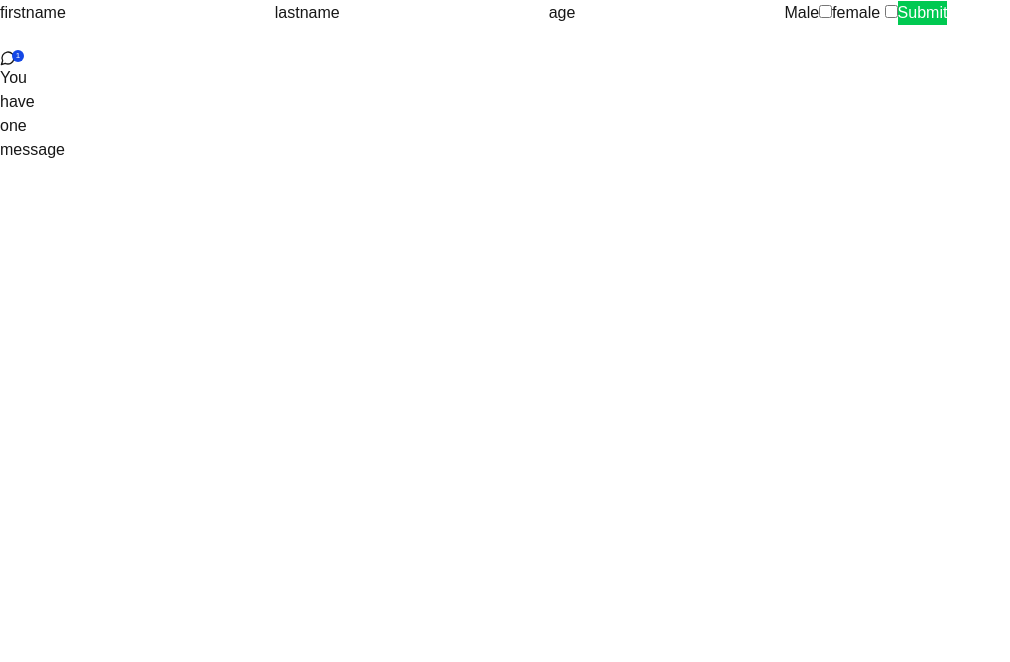
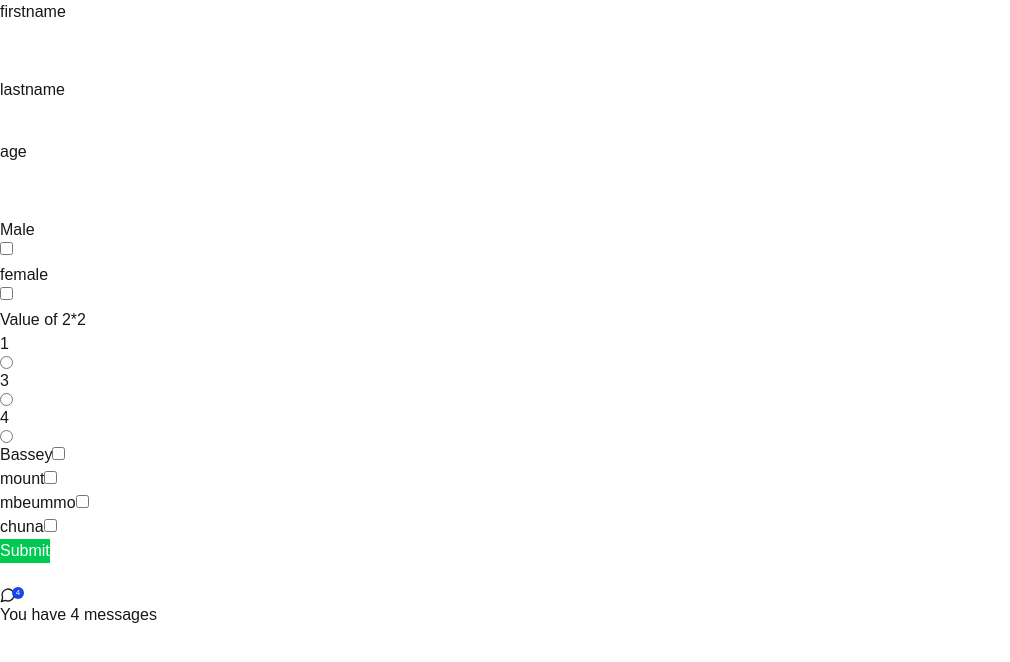
Before and after one commit to Awsome-obedeh/april-react, a Next.js app: page /signup in a window 1280 px wide. Shown: the top 662 px of the page, without its empty margins (0-1010 px from the left). Built offline with nearby package versions, Linux system fonts and the light colour scheme.

Commit message:
notificatin

```diff
--- a/src/app/register/page.jsx
+++ b/src/app/register/page.jsx
@@ -46,7 +46,7 @@ const page = () => {
   return (
     <div className="flex justify-center items-center mx-auto flex-col w-full h-full">
 
-      <form action="" onSubmit={handleSubmit}>
+      <form  onSubmit={handleSubmit}>
         {err && ( <p className='bg-red-600 text-white rounded-md px-4 text-center  '>{err}</p>)}
 
             <label htmlFor="" className="text-2xl">Firstname</label>
--- a/src/app/signup/page.jsx
+++ b/src/app/signup/page.jsx
@@ -1,7 +1,10 @@
 
 
+import AnthonyNotifications from '@/components/AnthonyNotifications'
 import Notifications from '@/components/Notifications'
 import { handleSubmit } from '@/lib/action'
+
+
 import React from 'react'
 
 export default function SignUp() {
@@ -11,23 +14,42 @@ export default function SignUp() {
     <div>
       <form action={handleSubmit}>
         <label htmlFor="">firstname</label>
-        <input className='border-1 border-white' type="text" name="firstname" />
+        <input className='block mt-4 mb-3 border-1 border-white' type="text" name="firstname" />
+
+
         <label htmlFor="">lastname</label>
-        <input className='border-1 border-white' type="text" name="lastname" />
+        <input className='block  mb-3 border-1 border-white' type="text" name="lastname" />
+
+
         <label htmlFor="">age</label>
-        <input className='border-1 border-white' type="number" name="age" />
+        <input className='block mt-4 mb-3 border-1 border-white' type="number" name="age" />
+
+
 
         <label htmlFor="sex">Male</label>
-        <input type="checkbox" name="male" value="male" id="sex" />
+        <input className="block mb-2" type="checkbox" name="male" value="male" id="sex" />
         <label htmlFor="sex">female </label>
-        <input type="checkbox" name="female" value='female' id="sex" />
+        <input className="block mb-2" type="checkbox" name="female" value='female' id="sex" />
+
+        <label htmlFor="firstoption">Value of 2*2</label>
+        <label htmlFor="firstoption" className='block'>1</label>
+        <input type="radio" className='block' name="answer" id="firtoption" value="1" />
+
+        <label htmlFor="secondoption">3</label>
+
+        <input className="block" type="radio" name="answer" id="secondoption" value="3" />
+
+        <label htmlFor="thirdoption">4</label>
+
+        <input className="block" type="radio" name="answer" id="thirdoptio" value="4" />
 
         {/* tasks
 
         1) what is the value of 2*2 give 4 option using a radio button with on correct answer and one wrong answer
+
         2) Manchester vs fulham
         a) mount
-        b) chuma
+        b) chuna
         c)bassey
         d)mbuemmo
 
@@ -37,10 +59,28 @@ export default function SignUp() {
         add 5 states in nigeria as options
         */}
 
+        <div>
+          <label htmlFor="">Bassey</label>
+          <input type="checkbox" name="players" value="bassey" />
+        </div>
+        <div>
+          <label htmlFor="">mount</label>
+          <input type="checkbox" name="players" value="mount" />
+        </div>
+        <div>
+          <label htmlFor="">mbeummo</label>
+          <input type="checkbox" name="players" value="mbeummo" />
+        </div>
+        <div>
+          <label htmlFor="">chuna</label>
+          <input type="checkbox" name="players" value="chuna" />
+        </div>
+
+
         <button type='submit' className='bg-green-500 text-white'>Submit</button>
       </form>
 
-      <Notifications/>
+      <Notifications />
     </div>
   )
 }
--- /dev/null
+++ b/src/components/AnthonyNotifications.jsx
@@ -0,0 +1,48 @@
+"use client"
+import React, { useState } from 'react'
+import { LuMessageCircle } from "react-icons/lu";
+
+export default function AnthonyNotifications() {
+    const messages=['welcome message', 'hello worlld', 'better improve']
+    const len = messages.length
+    // const [msg, setMsg]=useState(messages.length)
+    // const [msgText, setMsgText]=useState("")
+
+    // if(messages.length>1){
+    //     setMsgText(`You have${messages.length} unread messages`)
+
+    // }
+    // else if(messages.length==0){
+    //      setMsgText(`You have${messages.length} unread messages`)
+
+
+    // }
+    // else if(messages.length==1){
+    //      setMsgText(`You have${messages.length} unread message`)
+
+
+    // }
+
+
+
+
+
+
+    return (
+        <>
+            <div className='relative w-4 mt-6  '>
+                <LuMessageCircle />
+                <p className=" absolute -right-2 top-0 h-3 w-3 rounded-full bg-blue-700 flex justify-center items-center text-white text-[8px]"></p>
+
+                {/* cahllenge:
+        -If there are no unread messages display "you are all caught up!
+        -if there is exactly one unread message, it should read "You have 1 unread message"(singular)
+        -if there are > 1 unread messages, display your have (n) unread messages
+        " */}
+            </div>
+            <p>
+                {len==1? "You have 1 unread message":`You have`}
+            </p>
+        </>
+    )
+}
--- a/src/components/Notifications.jsx
+++ b/src/components/Notifications.jsx
@@ -1,18 +1,73 @@
-import React from 'react'
+"use client"
+
+import React, { useState } from 'react'
 import { LuMessageCircle } from "react-icons/lu";
 
 export default function Notifications() {
-  return (
-    <div className='relative w-4 mt-6  '>
-        <LuMessageCircle/>
-        <p className=" absolute -right-2 top-0 h-3 w-3 rounded-full bg-blue-700 flex justify-center items-center text-white text-[8px]">1</p>
-        <p>You have one message</p>
 
-        {/* cahllenge:
+    const [messages, setMessages] = useState([
+        "Ali posted  for the first time in a long while",
+        "john posted today",
+        "Sister amaka commented on your post",
+        "watchout for your weekned assignment in whatsapp group"])
+        const [isShow, setIsShow]=useState(false)
+
+        function handleShow(){
+            // two HTTP_METHODS. choose any you like
+            // setIsShow(!isShow)
+            // setIsShow(prev=> !prev)
+        }
+
+
+
+    return (
+        <>
+            <div className='relative w-4 mt-6  '>
+                <LuMessageCircle onClick={handleShow} />
+                <p className=" absolute -right-2 top-0 h-3 w-3 rounded-full bg-blue-700 flex justify-center items-center text-white text-[8px]">{messages.length}</p>
+
+                {/* cahllenge:
         -If there are no unread messages display "you are all caught up!
         -if there is exactly one unread message, it should read "You have 1 unread message"(singular)
         -if there are > 1 unread messages, display your have (n) unread messages
         " */}
-    </div>
-  )
+            </div>
+            {
+                messages.length > 0 ? <p>You have {messages.length} message{messages.length > 1 ? 's' : ''}</p> : (<p>You are all caught up</p>)
+            }
+
+            { isShow && (
+                 <div>
+                <h2>Notifications</h2>
+
+                <div className="bg-gray-500 w-90 ">
+
+                    {
+                        // two ways of doing mappint in react
+                        // 1. with curly braces, you have to add return
+                        // messages.map((message)=>{
+                        //     return(
+
+                        //     )
+                        // })
+
+                        // 2.
+                        messages.map((message, index) => (
+                            <div key={index}>
+
+                                <p className="text-2xl text-bolder py-2"> {message}</p>
+                                <hr />
+                            </div>
+                        ))
+
+
+                    }
+
+                    {/* <p className="text-2xl text-bolder ">{messages[1]}</p> */}
+                </div>
+            </div>
+            )}
+
+        </>
+    )
 }
--- a/src/lib/action.js
+++ b/src/lib/action.js
@@ -2,8 +2,17 @@
 "use server"
 export async function handleSubmit(formData){
 
-        const firstname= formData.get("firstname")
-        console.log(firstname)
+        // const firstname= formData.get("firstname")
+        // const lastname=formData.get("lastname")
+        // const age=formData.get("age")
+        // const answer=formData.get("answer")
+        // const players=formData.getAll("players")
+        // console.log(firstname, age, lastname, answer, players)
+
+        const data=Object.fromEntries(formData)
+        const players=formData.getAll('players')
+
+        console.log(data, players)
 
         // using Object.fromEntries to handle a large form entry
 
```
